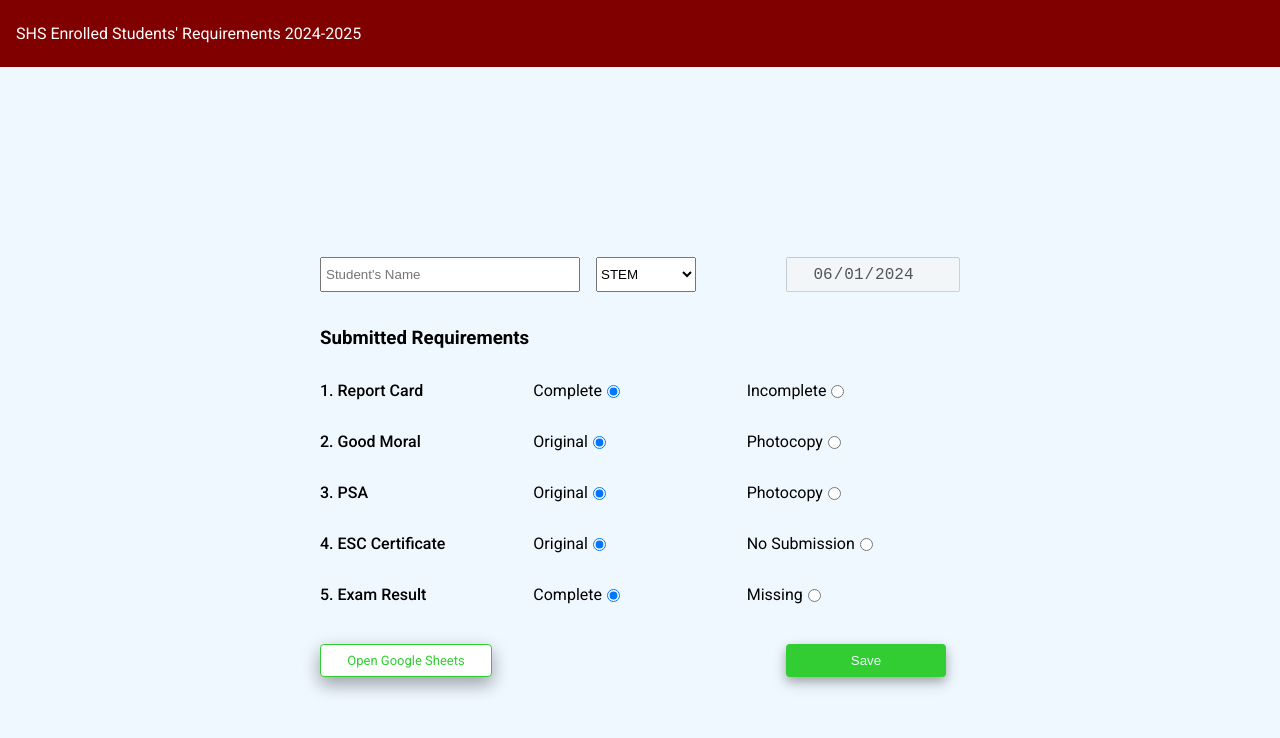
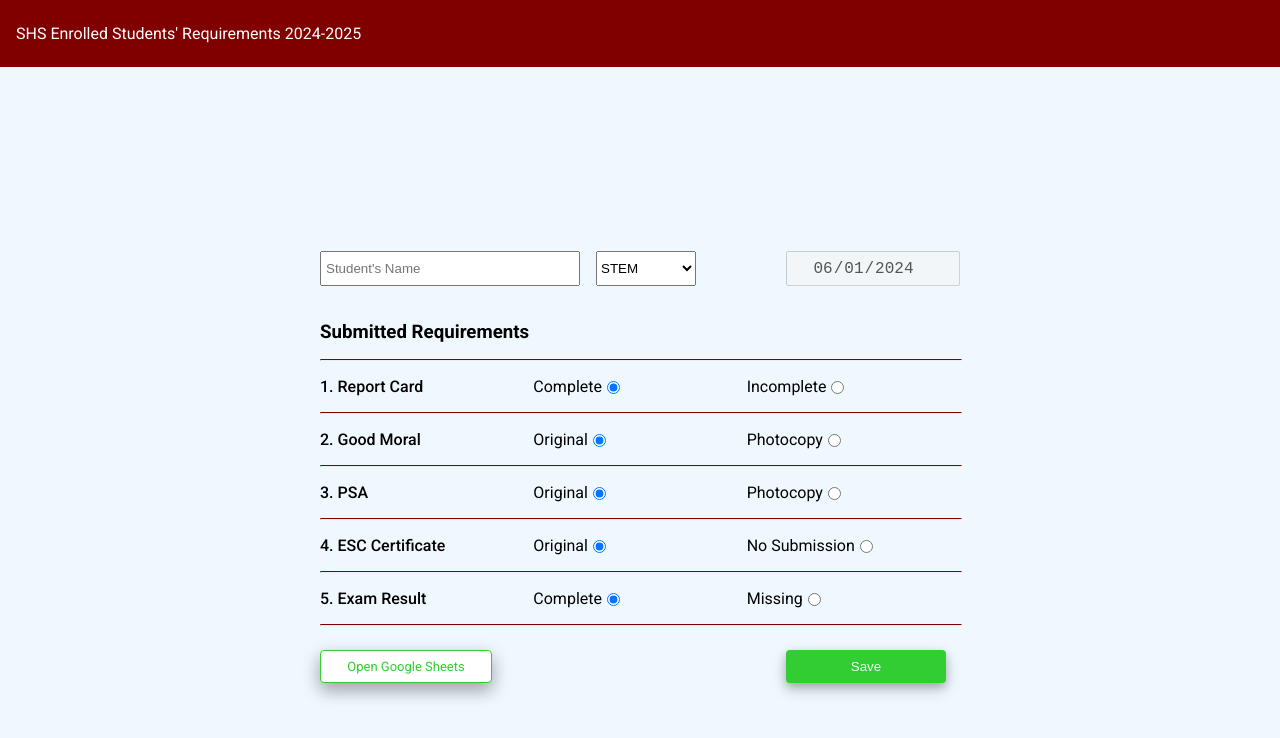
Before and after one commit to breshlyabanid22/shs-requirements-log, a React (Vite) app: page / in a window 1280 px wide. Shown: the top 738 px of the page. Built offline with nearby package versions, Linux system fonts and the light colour scheme.

Commit message:
added hr tag

```diff
--- a/src/App.css
+++ b/src/App.css
@@ -118,3 +118,10 @@ button:active{
   color: white;
   background-color: #00FF00;
 }
+hr{
+  width: 100%;
+  grid-column: span 3;
+  border-top: 1px solid #800000;
+  padding: 0;
+  margin: 0;
+}
--- a/src/App.jsx
+++ b/src/App.jsx
@@ -123,6 +123,7 @@ function App() {
           />
         <h3>Submitted Requirements</h3>
        <div className='requirements-container'>
+       <hr/>
         <p>1. Report Card</p>
           <label>
             Complete
@@ -144,6 +145,7 @@ function App() {
               checked={formData.ReportCard === "Incomplete"}
               onChange={handleChange} />
           </label>
+          <hr/>
           <p>2. Good Moral</p>
           <label>
             Original
@@ -165,6 +167,7 @@ function App() {
               checked={formData.GoodMoral === "Photocopy"}
               onChange={handleChange} />
           </label>
+          <hr/>
           <p>3. PSA</p>
           <label>
             Original
@@ -186,6 +189,7 @@ function App() {
               checked={formData.PSA === "Photocopy"}
               onChange={handleChange} />
           </label>
+          <hr/>
           <p>4. ESC Certificate</p>
           <label>
             Original
@@ -207,6 +211,7 @@ function App() {
               checked={formData.ESC === "No Submission"}
               onChange={handleChange} />
           </label>
+          <hr/>
           <p>5. Exam Result</p>
           <label>
             Complete
@@ -228,6 +233,7 @@ function App() {
               checked={formData.TestResult === "Missing"}
               onChange={handleChange} />
           </label>
+          <hr/>
        </div>
        <a className='sheet-link' target='_blank' href="https://docs.google.com/spreadsheets/d/1nfVR6y23yL0SpEDelaEo_IxNyUFKS6GqOvtR4FdCkQA/edit?usp=sharing">Open Google Sheets</a>
        <button type='submit'>Save</button>
```
